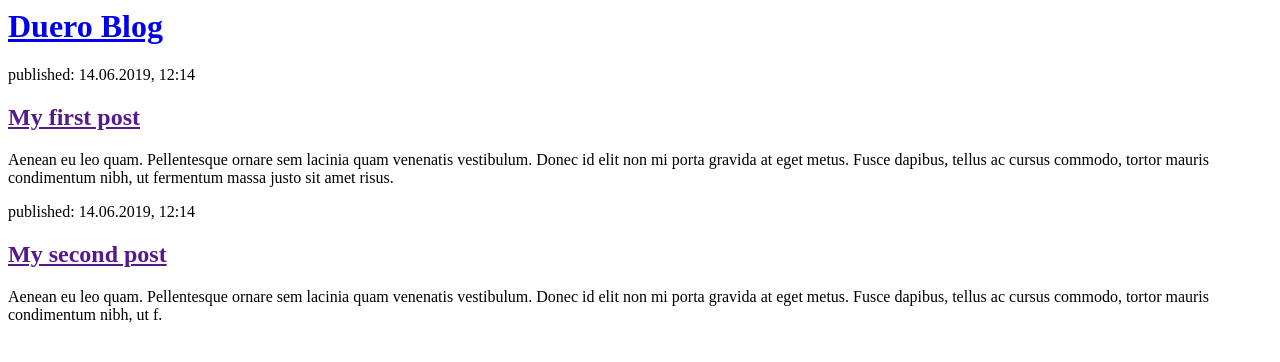
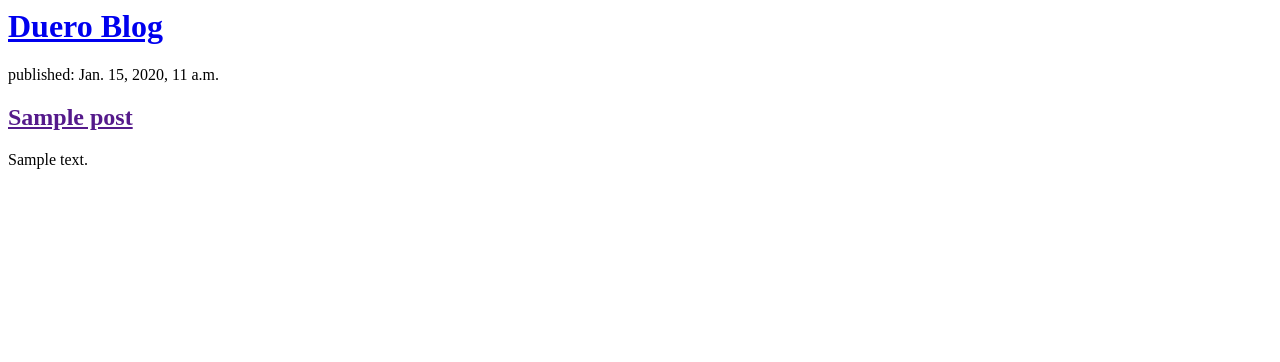
Before and after one commit to duero125/my-first-blog, a Django app: template blog/templates/blog/post_list.html in a window 1280 px wide. Shown: the top 362 px of the page. Run offline with Django 3.2, Linux system fonts and the light colour scheme; the template is opened without the code that fills it: values that come from a table or form of the project are taken from there, others are empty; tables that the repository leaves empty hold one stand-in row (values such as "Sample post").

Commit message:
Modified templates to display posts from database.

```diff
--- a/blog/templates/blog/post_list.html
+++ b/blog/templates/blog/post_list.html
@@ -1,22 +1,21 @@
 <html>
+
 <head>
     <title>duero blog</title>
 </head>
+
 <body>
     <div>
         <h1><a href="/">Duero Blog</a></h1>
     </div>
 
+    {% for post in posts %}
     <div>
-            <p>published: 14.06.2019, 12:14</p>
-            <h2><a href="">My first post</a></h2>
-            <p>Aenean eu leo quam. Pellentesque ornare sem lacinia quam venenatis vestibulum. Donec id elit non mi porta gravida at eget metus. Fusce dapibus, tellus ac cursus commodo, tortor mauris condimentum nibh, ut fermentum massa justo sit amet risus.</p>
+        <p>published: {{ post.published_date }}</p>
+        <h2><a href="">{{ post.title }}</a></h2>
+        <p>{{ post.text|linebreaksbr }}</p>
     </div>
+    {% endfor %}
+</body>
 
-        <div>
-            <p>published: 14.06.2019, 12:14</p>
-            <h2><a href="">My second post</a></h2>
-            <p>Aenean eu leo quam. Pellentesque ornare sem lacinia quam venenatis vestibulum. Donec id elit non mi porta gravida at eget metus. Fusce dapibus, tellus ac cursus commodo, tortor mauris condimentum nibh, ut f.</p>
-        </div>
-    </body>
 </html>
```
Also changed, not shown: blog/views.py (+6 -2 lines). Lines whose indentation alone changed are shown as unchanged.
